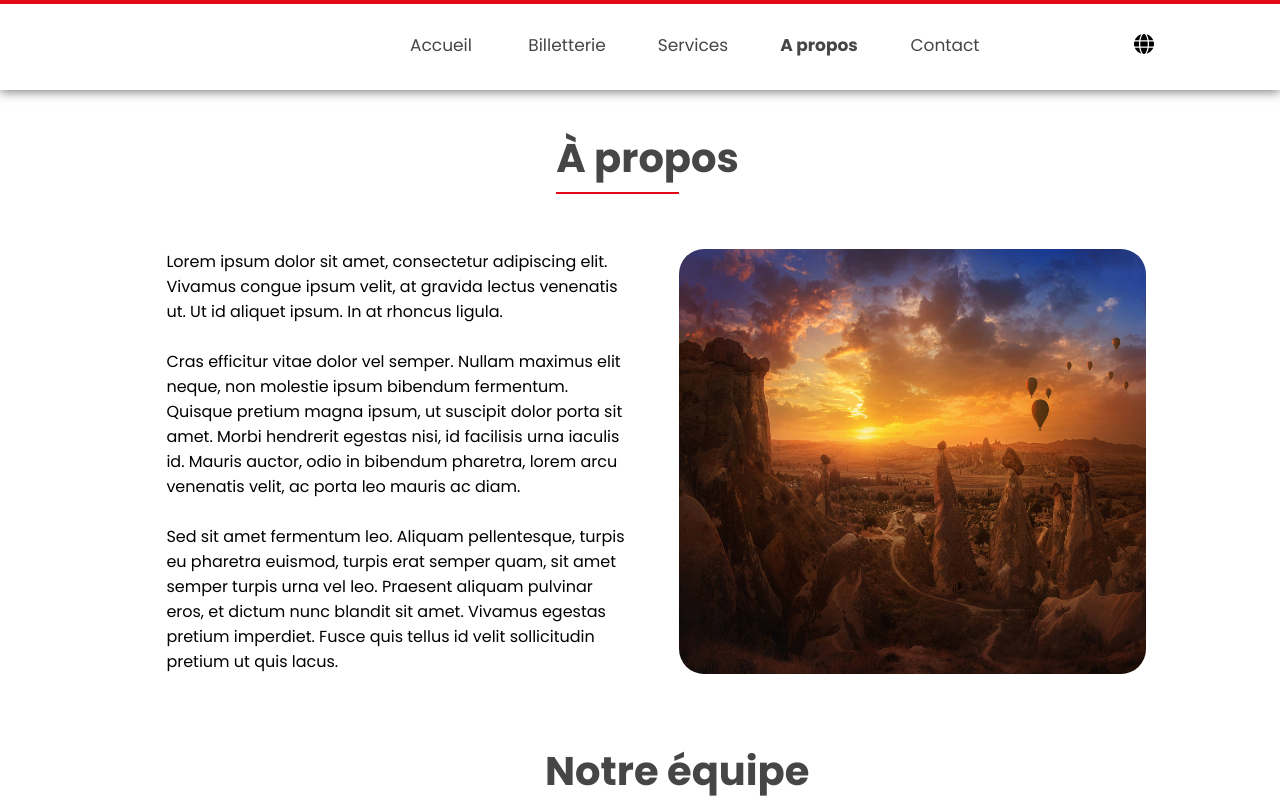
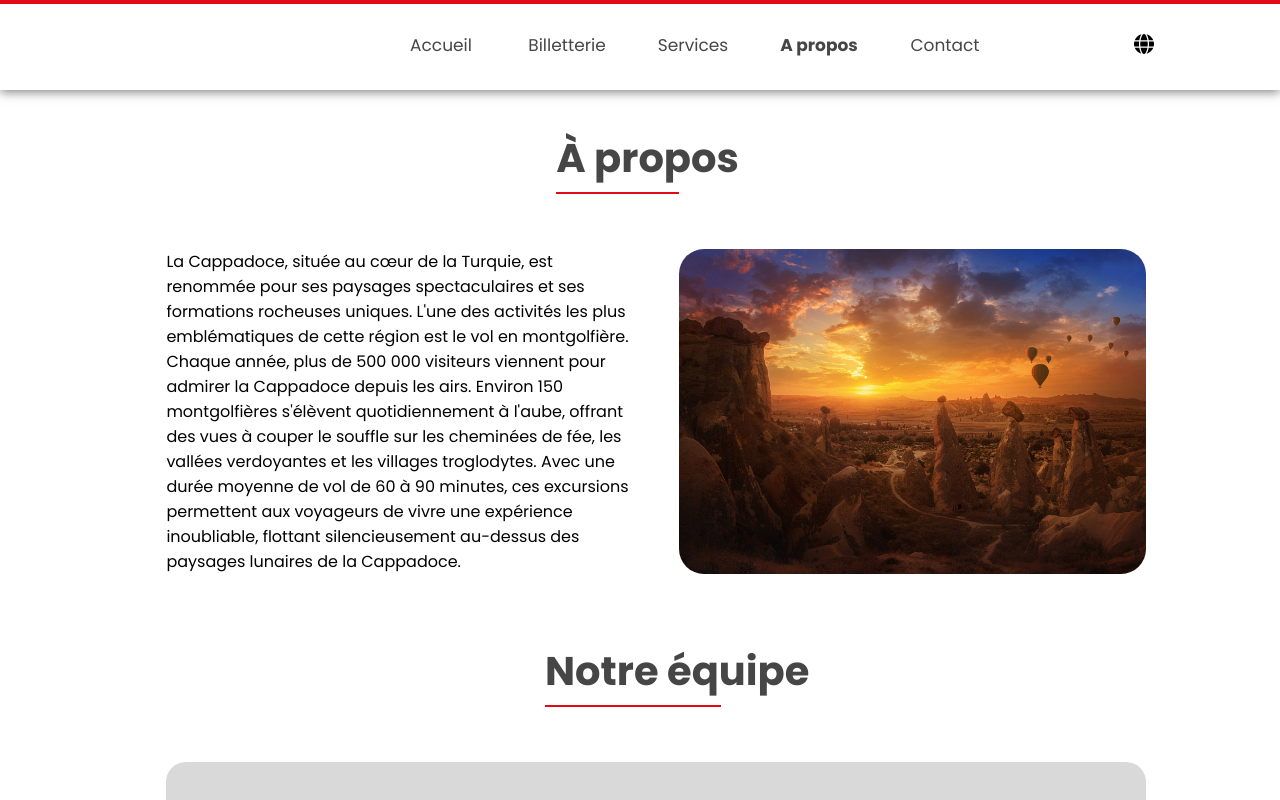
Before and after one commit to nexiath/balonu_, a Vue app in the folder balonu/: page /apropos in a window 1280 px wide. Shown: the top 800 px of the page. Built offline with nearby package versions, Linux system fonts and the light colour scheme.

Commit message:
Update AProposView.vue

```diff
--- a/balonu/src/views/AProposView.vue
+++ b/balonu/src/views/AProposView.vue
@@ -5,20 +5,11 @@
         <h1>À propos</h1>
       </div>
       <div class="content">
-        <p class="txt1_1">
-          Lorem ipsum dolor sit amet, consectetur adipiscing elit. Vivamus congue ipsum velit,
-          at gravida lectus venenatis ut. Ut id aliquet ipsum. In at rhoncus ligula.
-          <br><br>
-          Cras efficitur vitae dolor vel semper. Nullam maximus elit neque, non molestie ipsum bibendum fermentum.
-          Quisque pretium magna ipsum, ut suscipit dolor porta sit amet. Morbi hendrerit egestas nisi,
-          id facilisis urna iaculis id. Mauris auctor, odio in bibendum pharetra, lorem arcu venenatis velit, ac porta leo mauris ac diam.
-          <br><br>
-          Sed sit amet fermentum leo. Aliquam pellentesque, turpis eu pharetra euismod,
-          turpis erat semper quam, sit amet semper turpis urna vel leo. Praesent aliquam pulvinar eros,
-          et dictum nunc blandit sit amet. Vivamus egestas pretium imperdiet. Fusce quis tellus id velit sollicitudin pretium ut quis lacus.
-        </p>
-        <img src="../assets/background.jpg" alt="Picture" class="picture">
-      </div>
+    <p class="txt1_1">
+        La Cappadoce, située au cœur de la Turquie, est renommée pour ses paysages spectaculaires et ses formations rocheuses uniques. L'une des activités les plus emblématiques de cette région est le vol en montgolfière. Chaque année, plus de 500 000 visiteurs viennent pour admirer la Cappadoce depuis les airs. Environ 150 montgolfières s'élèvent quotidiennement à l'aube, offrant des vues à couper le souffle sur les cheminées de fée, les vallées verdoyantes et les villages troglodytes. Avec une durée moyenne de vol de 60 à 90 minutes, ces excursions permettent aux voyageurs de vivre une expérience inoubliable, flottant silencieusement au-dessus des paysages lunaires de la Cappadoce.
+    </p>
+    <img src="../assets/background.jpg" alt="Picture" class="picture">
+</div>
       <div class="equipe">
         <h1>Notre équipe</h1>
       </div>
```
